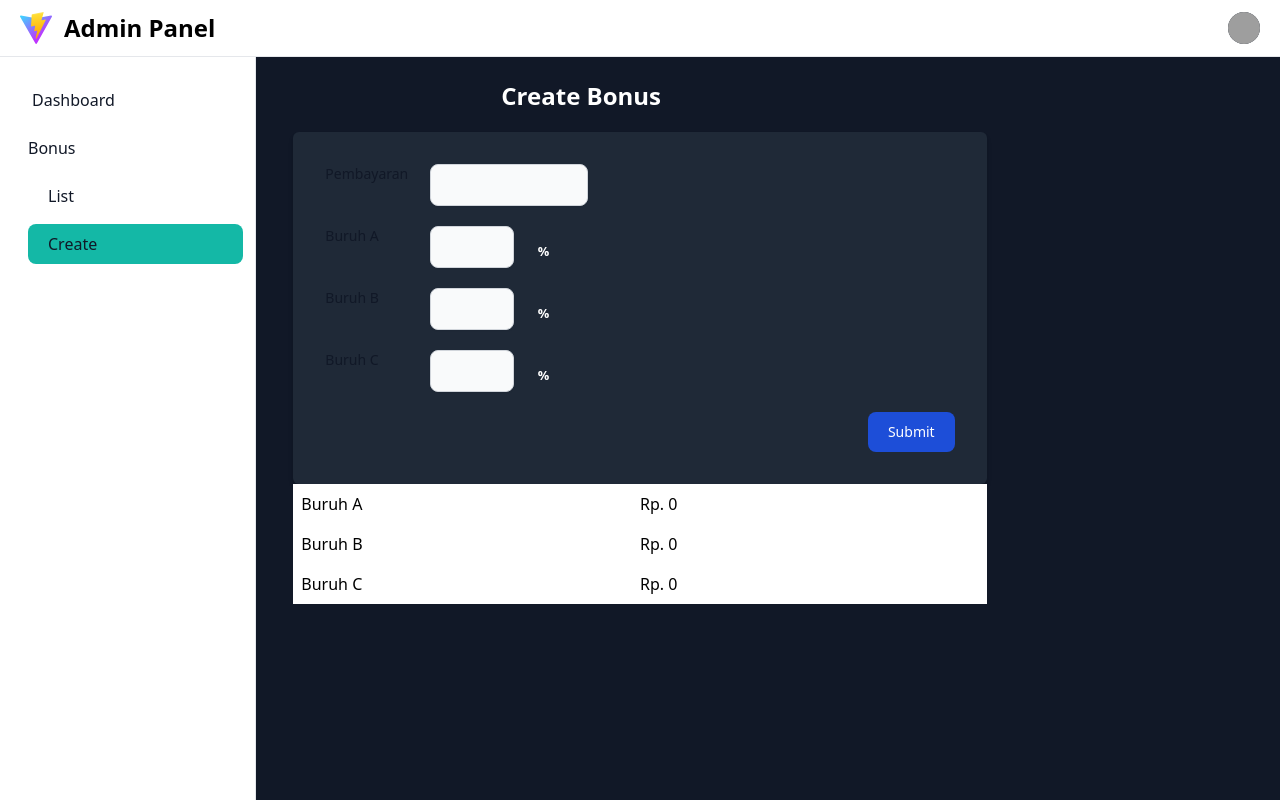
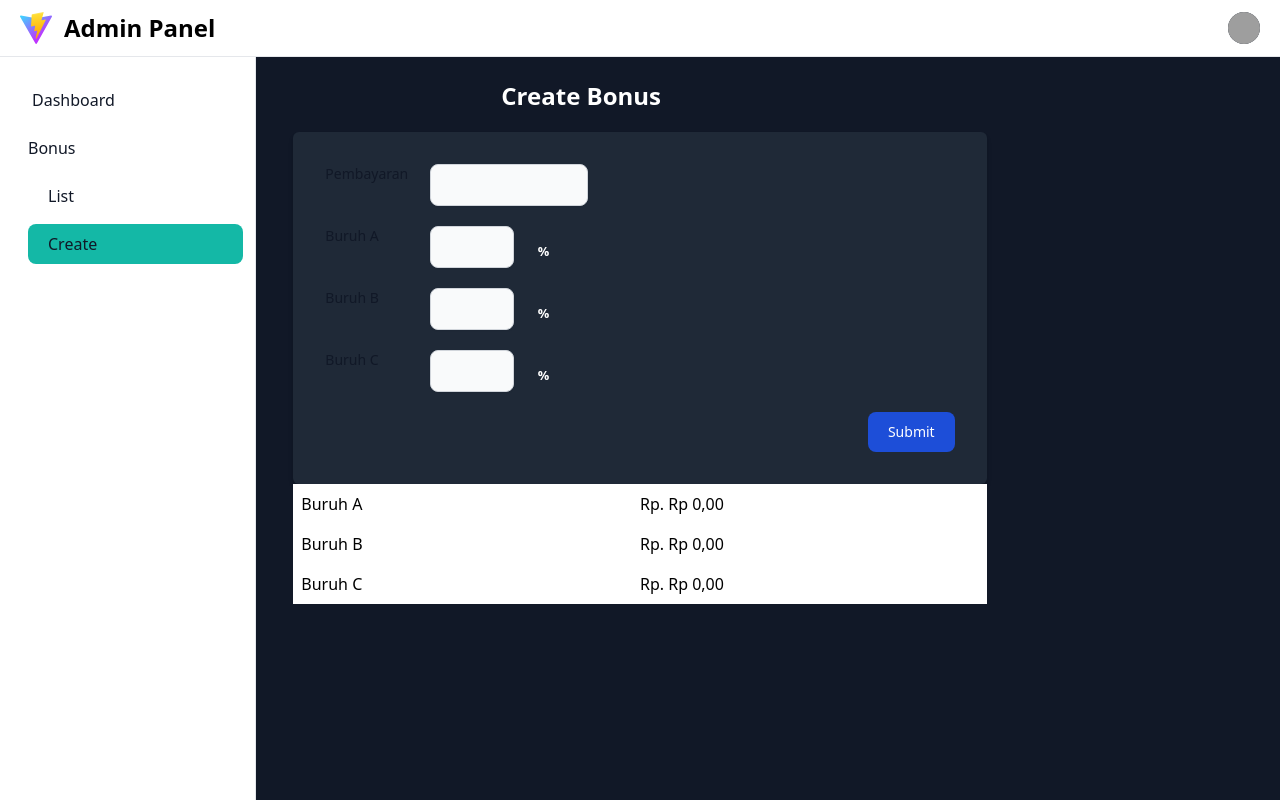
Before and after one commit to fihriaziz/vue-test, a Vue app: page /create/bonus in a window 1280 px wide. Built offline with nearby package versions, Linux system fonts and the light colour scheme; grey boxes are pictures that could not be loaded.

Commit message:
fix: function format rupiah

```diff
--- a/src/views/auth/login.vue
+++ b/src/views/auth/login.vue
@@ -37,7 +37,7 @@ export default {
                 const user = response.data.data
                 localStorage.setItem('token', response.data.token)
                 localStorage.setItem('role', user.role)
-                this.$router.push('/dashboard')
+                this.$router.push('/')
             }).catch(error => {
                 this.errors = error.response.data.errors
             })
--- a/src/views/bonus/create.vue
+++ b/src/views/bonus/create.vue
@@ -40,7 +40,7 @@
                    <p>Buruh A</p>
                 </div>
                 <div class="w-1/2 shadow-2xl">
-                    <p>Rp. {{ (form.presentasiA * form.pembayaran) / 100 }}</p>
+                    <p>Rp. {{ formatRupiah((form.presentasiA * form.pembayaran) / 100) }}</p>
                 </div>
             </div>
             <div class="w-full flex p-2 bg-white">
@@ -48,7 +48,7 @@
                    <p>Buruh B</p>
                 </div>
                 <div class="w-1/2 shadow-2xl">
-                   <p>Rp. {{ (form.presentasiB * form.pembayaran) / 100 }}</p>
+                   <p>Rp. {{ formatRupiah((form.presentasiB * form.pembayaran) / 100) }}</p>
                 </div>
             </div>
             <div class="w-full flex p-2 bg-white">
@@ -56,7 +56,7 @@
                    <p>Buruh C</p>
                 </div>
                 <div class="w-1/2 shadow-2xl">
-                   <p>Rp. {{ (form.presentasiC * form.pembayaran) / 100 }}</p>
+                   <p>Rp. {{ formatRupiah((form.presentasiC * form.pembayaran) / 100) }}</p>
                 </div>
             </div>
         </div>
@@ -114,6 +114,12 @@ export default {
         }
       }
     },
+    formatRupiah(number) {
+        return new Intl.NumberFormat('id-ID', {
+            style: 'currency',
+            currency: 'IDR',
+        }).format(number)
+    },
     async submitBonus(){
       await api.post('/submit-bonus', this.form).then((response) => {
         if(response.data.message === 'success') {
--- a/src/views/bonus/edit.vue
+++ b/src/views/bonus/edit.vue
@@ -40,7 +40,7 @@
                    <p>Buruh A</p>
                 </div>
                 <div class="w-1/2 shadow-2xl">
-                    <p>Rp. {{ (bonus.presentasiA * bonus.pembayaran) / 100 }}</p>
+                    <p>Rp. {{ formatRupiah((bonus.presentasiA * bonus.pembayaran) / 100) }}</p>
                 </div>
             </div>
             <div class="w-full flex p-2 bg-white">
@@ -48,7 +48,7 @@
                    <p>Buruh B</p>
                 </div>
                 <div class="w-1/2 shadow-2xl">
-                   <p>Rp. {{ (bonus.presentasiB * bonus.pembayaran) / 100 }}</p>
+                   <p>Rp. {{ formatRupiah((bonus.presentasiB * bonus.pembayaran) / 100) }}</p>
                 </div>
             </div>
             <div class="w-full flex p-2 bg-white">
@@ -56,7 +56,7 @@
                    <p>Buruh C</p>
                 </div>
                 <div class="w-1/2 shadow-2xl">
-                   <p>Rp. {{ (bonus.presentasiC * bonus.pembayaran) / 100 }}</p>
+                   <p>Rp. {{ formatRupiah((bonus.presentasiC * bonus.pembayaran) / 100) }}</p>
                 </div>
             </div>
         </div>
@@ -120,6 +120,12 @@ export default {
           });
         this.$router.push('/bonus')
       })
+    },
+    formatRupiah(number) {
+        return new Intl.NumberFormat('id-ID', {
+            style: 'currency',
+            currency: 'IDR',
+        }).format(number)
     }
   }
 }
--- a/src/views/bonus/index.vue
+++ b/src/views/bonus/index.vue
@@ -23,13 +23,13 @@
                 <tbody v-for="bonus in bonuses" :key="bonus.id">
                     <tr class="odd:bg-white odd:dark:bg-slate-800 even:bg-gray-50 even:dark:bg-gray-800 border-b dark:border-gray-700">
                         <td class="px-6 py-4">
-                            Rp. {{(bonus.presentasiA * bonus.pembayaran) / 100}}
+                            Rp. {{formatRupiah((bonus.presentasiA * bonus.pembayaran) / 100)}}
                         </td>
                         <td class="px-6 py-4">
-                            Rp. {{(bonus.presentasiB * bonus.pembayaran) / 100}}
+                            Rp. {{formatRupiah((bonus.presentasiB * bonus.pembayaran) / 100)}}
                         </td>
                         <td class="px-6 py-4">
-                            Rp. {{(bonus.presentasiC * bonus.pembayaran) / 100}}
+                            Rp. {{formatRupiah((bonus.presentasiC * bonus.pembayaran) / 100)}}
                         </td>
                         <td class="px-6 py-4">
                             <router-link :to='`/view/bonus/${bonus.id}`' class="font-medium text-blue-600 dark:text-blue-500 hover:underline px-3">view detail</router-link>
@@ -86,6 +86,12 @@ export default {
                         Swal.fire("Tidak jadi dihapus", "", "info");
                     }
                 });
+        },
+        formatRupiah(number) {
+            return new Intl.NumberFormat('id-ID', {
+                style: 'currency',
+                currency: 'IDR',
+            }).format(number)
         }
     }
 }
--- a/src/views/bonus/show.vue
+++ b/src/views/bonus/show.vue
@@ -23,16 +23,16 @@
                 <tbody>
                     <tr class="odd:bg-white odd:dark:bg-slate-800 even:bg-gray-50 even:dark:bg-gray-800 border-b dark:border-gray-700">
                         <td class="px-6 py-4">
-                            Rp. {{bonus.pembayaran}}
+                            Rp. {{formatRupiah(bonus.pembayaran)}}
                         </td>
                         <td class="px-6 py-4">
-                            Rp. {{(bonus.presentasiA * bonus.pembayaran) / 100}}
+                            Rp. {{formatRupiah((bonus.presentasiA * bonus.pembayaran) / 100)}}
                         </td>
                         <td class="px-6 py-4">
-                            Rp. {{(bonus.presentasiB * bonus.pembayaran) / 100}}
+                            Rp. {{formatRupiah((bonus.presentasiB * bonus.pembayaran) / 100)}}
                         </td>
                         <td class="px-6 py-4">
-                            Rp. {{(bonus.presentasiC * bonus.pembayaran) / 100}}
+                            Rp. {{formatRupiah((bonus.presentasiC * bonus.pembayaran) / 100)}}
                         </td>
                     </tr>
                 </tbody>
@@ -58,6 +58,14 @@ export default {
         api.get('/getBy/'+this.$route.params.id).then((response) => {
             this.bonus = response.data.data
         })
+    },
+    methods: {
+        formatRupiah(number) {
+            return new Intl.NumberFormat('id-ID', {
+                style: 'currency',
+                currency: 'IDR',
+            }).format(number)
+        }
     }
 }
 </script>
```
Lines whose indentation alone changed are shown as unchanged.
